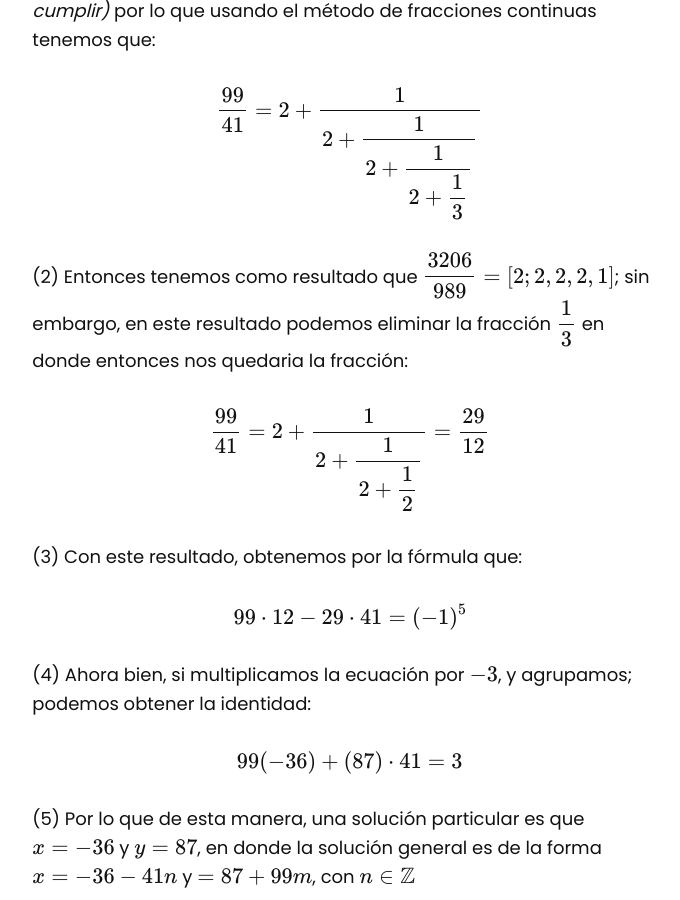
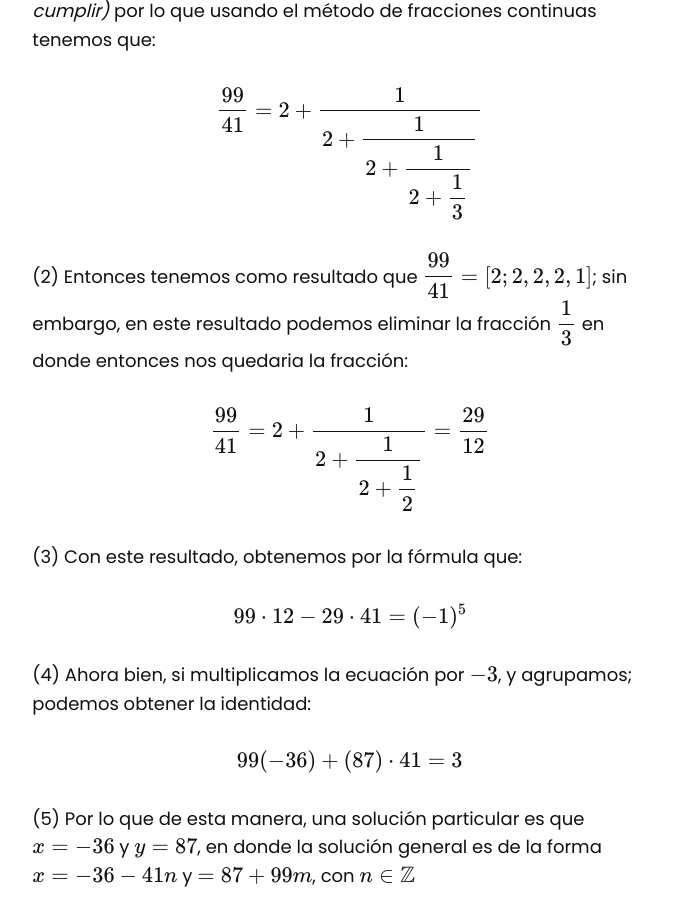
Before and after one commit to asoesem/asoesem.github.io, a Jekyll site: the page built from _posts/2024-12-27-ejemplos-de-ecuaciones-diofanticas.md, in a window 1280 px wide and 900 px high, scrolled down 3039 px. Shown: the whole window, without its empty margins (457-1137 px from the left). Built offline with Jekyll 4.4.1, drawn with Linux system fonts in a browser that asks for light colours.

Commit message:
Update 2024-12-27-ejemplos-de-ecuaciones-diofanticas.md
Corregir una fracción

```diff
--- a/_posts/2024-12-27-ejemplos-de-ecuaciones-diofanticas.md
+++ b/_posts/2024-12-27-ejemplos-de-ecuaciones-diofanticas.md
@@ -76,7 +76,7 @@ $$
 $$
 </p>
 
-(2) Entonces tenemos como resultado que $$\dfrac{3206}{989}=[2;2,2,2,1]$$; sin embargo, en este resultado podemos eliminar la fracción $$\dfrac{1}{3}$$ en donde entonces nos quedaria la fracción:
+(2) Entonces tenemos como resultado que $$\dfrac{99}{41}=[2;2,2,2,1]$$; sin embargo, en este resultado podemos eliminar la fracción $$\dfrac{1}{3}$$ en donde entonces nos quedaria la fracción:
 
 <p align="center">
 $$
```
